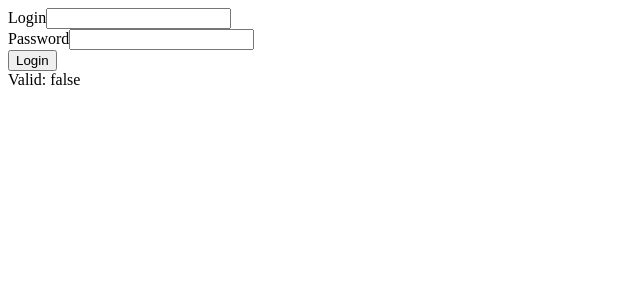
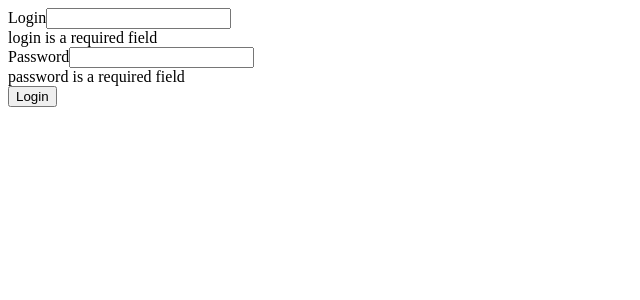
Before and after one commit to danilobjr/use-form-data, a Next.js app: page / in a window 1280 px wide. Both pictures are taken after a click on the button "Login". Shown: the top 300 px of the page, without its empty margins (0-640 px from the left). Built offline with nearby package versions, Linux system fonts and the light colour scheme.

Commit message:
feat: make validation triggerable

```diff
--- a/pages/index.tsx
+++ b/pages/index.tsx
@@ -8,6 +8,7 @@ const useFormData = <T extends Record<string, any>>(initialValues: T, validation
   const [values, setValues] = useState(initialValues)
   const [valid, setValid] = useState(true)
   const [errors, setErrors] = useState<ValidationError[]>([])
+  const [validationTriggered, setValidationTriggered] = useState(false)
 
   useEffect(() => {
     validationSchema
@@ -29,11 +30,15 @@ const useFormData = <T extends Record<string, any>>(initialValues: T, validation
 
   const isValid = () => valid
 
+  const triggerValidation = () => setValidationTriggered(true)
+
   return {
     values,
     errors,
     setFieldValue,
     isValid,
+    validationTriggered,
+    triggerValidation,
   }
 }
 
@@ -54,10 +59,11 @@ const Index: FC = () => {
   }
 
   // const { values, setFieldValue, errors, triggerValidation } = useFormData<typeof initialState>(initialState, validationSchema)
-  const { values, errors, setFieldValue, isValid } = useFormData(initialValues, validationSchema)
-  console.log(errors)
+  const { values, errors, setFieldValue, isValid, validationTriggered, triggerValidation } = useFormData(initialValues, validationSchema)
 
   const handleSubmit = () => {
+    triggerValidation()
+
     if (isValid()) {
       alert('ok')
     }
@@ -76,6 +82,7 @@ const Index: FC = () => {
           value={values.login}
           onChange={setFieldValue('login')}
         />
+        {validationTriggered && errors && <div>{errors?.find(e => e.path === 'login')?.message}</div>}
 
         <FormField.Text
           label="Password"
@@ -83,12 +90,12 @@ const Index: FC = () => {
           value={values.password}
           onChange={setFieldValue('password')}
         />
+        {validationTriggered && errors && <div>{errors?.find(e => e.path === 'password')?.message}</div>}
 
         <div className="actions">
           <button type="submit" onClick={handleSubmit}>Login</button>
         </div>
 
-        <span>Valid: {String(isValid())}</span>
       </div>
     </div>
   )
```
